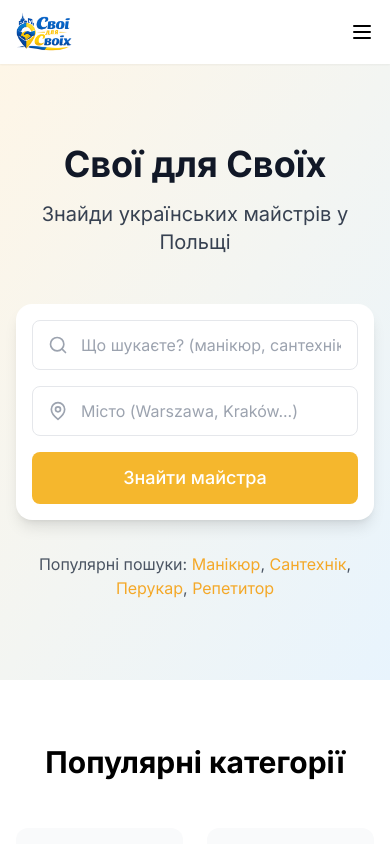
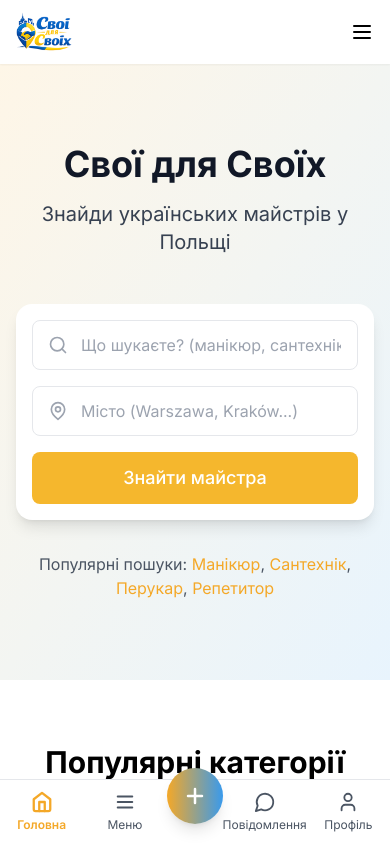
Before and after one commit to Orstan/svoi, a Next.js app in the folder frontend/: page / in a window 390 px wide. Shown: the top 844 px of the page. Built offline with nearby package versions, Linux system fonts and the light colour scheme; no server answers.

Commit message:
Feature: мобільна навігація ProchePro стиль + категорії з фільтрами

```diff
--- a/frontend/app/layout.tsx
+++ b/frontend/app/layout.tsx
@@ -3,6 +3,7 @@ import { Inter } from 'next/font/google';
 import './globals.css';
 import { Header } from '@/components/layout/Header';
 import { Footer } from '@/components/layout/Footer';
+import MobileNavigation from '@/components/MobileNavigation';
 
 const inter = Inter({ subsets: ['latin', 'cyrillic'] });
 
@@ -33,8 +34,9 @@ export default function RootLayout({
     <html lang="uk">
       <body className={inter.className}>
         <Header />
-        <main className="min-h-screen">{children}</main>
+        <main className="min-h-screen pb-20 md:pb-0">{children}</main>
         <Footer />
+        <MobileNavigation />
       </body>
     </html>
   );
--- /dev/null
+++ b/frontend/components/MobileNavigation.tsx
@@ -0,0 +1,79 @@
+'use client';
+
+import Link from 'next/link';
+import { usePathname } from 'next/navigation';
+import { Home, Menu, Plus, MessageCircle, User } from 'lucide-react';
+
+export default function MobileNavigation() {
+  const pathname = usePathname();
+
+  const navItems = [
+    {
+      name: 'Головна',
+      href: '/',
+      icon: Home,
+    },
+    {
+      name: 'Меню',
+      href: '/categories',
+      icon: Menu,
+    },
+    {
+      name: 'Додати',
+      href: '/become-master',
+      icon: Plus,
+      isSpecial: true,
+    },
+    {
+      name: 'Повідомлення',
+      href: '/messages',
+      icon: MessageCircle,
+    },
+    {
+      name: 'Профіль',
+      href: '/profile',
+      icon: User,
+    },
+  ];
+
+  return (
+    <nav className="fixed bottom-0 left-0 right-0 bg-white border-t border-gray-200 z-50 md:hidden">
+      <div className="flex items-center justify-around h-16">
+        {navItems.map((item) => {
+          const Icon = item.icon;
+          const isActive = pathname === item.href;
+
+          if (item.isSpecial) {
+            return (
+              <Link
+                key={item.name}
+                href={item.href}
+                className="flex flex-col items-center justify-center -mt-8"
+              >
+                <div className="bg-gradient-to-r from-primary-600 to-secondary-600 text-white rounded-full p-4 shadow-lg hover:shadow-xl transition">
+                  <Icon size={24} strokeWidth={2.5} />
+                </div>
+              </Link>
+            );
+          }
+
+          return (
+            <Link
+              key={item.name}
+              href={item.href}
+              className={`
+                flex flex-col items-center justify-center flex-1 h-full transition
+                ${isActive ? 'text-primary-600' : 'text-gray-600'}
+              `}
+            >
+              <Icon size={22} strokeWidth={isActive ? 2.5 : 2} />
+              <span className={`text-xs mt-1 ${isActive ? 'font-semibold' : ''}`}>
+                {item.name}
+              </span>
+            </Link>
+          );
+        })}
+      </div>
+    </nav>
+  );
+}
```
